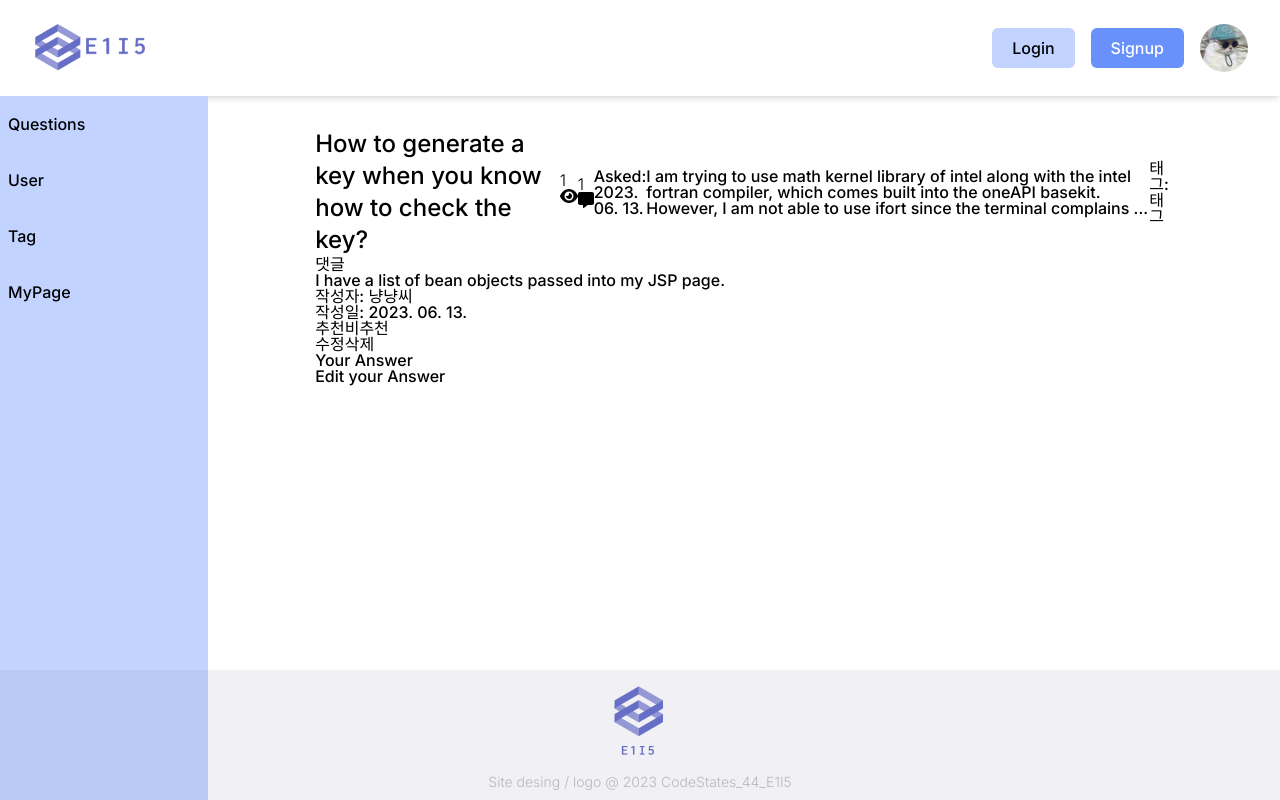
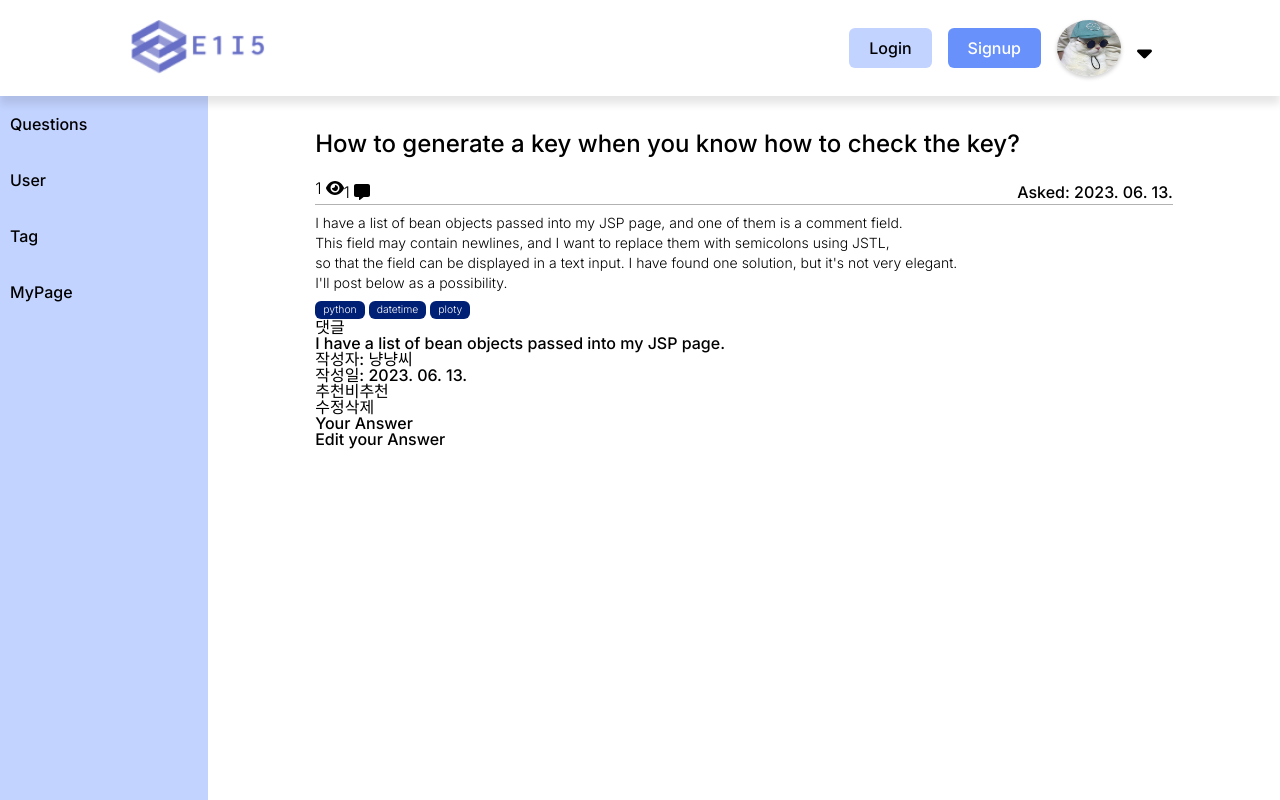
Before and after one commit to codestates-seb/seb44_pre_018, a React (Create React App) app: page /detail/1 in a window 1280 px wide. Shown: the top 800 px of the page. Built offline with nearby package versions, Linux system fonts and the light colour scheme; the HTML template or start-up script is replaced by a standard one.

Commit message:
feat: FE layout 수정

```diff
--- /dev/null
+++ b/src/components/global/Button.js
@@ -0,0 +1,45 @@
+import { useState } from 'react';
+import { Link } from 'react-router-dom';
+import styled from 'styled-components';
+
+const ButtonContainer = styled.div`
+  display: flex;
+  justify-content: center;
+  gap: 1rem;
+`;
+
+const Button = () => {
+  // 로그인 상태를 저장하는 상태 변수
+  const [isLoggedIn, setIsLoggedIn] = useState(false);
+
+  // 로그아웃 시 상태 변경
+  const handleLogout = () => {
+    setIsLoggedIn(false);
+  };
+
+  return (
+    <ButtonContainer>
+      {isLoggedIn ? (
+        <>
+          <Link className="pointBu01" to="/mypage">
+            MyPage
+          </Link>
+          <button className="pointBu02" onClick={handleLogout}>
+            Logout
+          </button>
+        </>
+      ) : (
+        <>
+          <Link className="pointBu01" to="/login">
+            Login
+          </Link>
+          <Link className="pointBu02" to="/">
+            Signup
+          </Link>
+        </>
+      )}
+    </ButtonContainer>
+  );
+};
+
+export default Button;
--- a/src/components/global/Footer.js
+++ b/src/components/global/Footer.js
@@ -1,26 +1,43 @@
+import styled from 'styled-components';
 import logo2 from '../assets/logo-h.png';
+
+const FooterContainer = styled.div`
+  background-color: rgba(130, 130, 170, 0.12);
+  left: 0;
+  bottom: 0;
+  width: 100%;
+  height: 19vh;
+  display: flex;
+  flex-direction: column;
+  justify-content: center;
+  align-items: center;
+  img {
+    width: 8vw;
+    height: 13vh;
+
+    @media (max-width: 768px) {
+      width: 5vw;
+      height: 10vh;
+    }
+  }
+
+  p {
+    font-size: 14px;
+    color: #b8b8b8;
+    margin-top: 8px;
+
+    @media (max-width: 768px) {
+      font-size: 12px;
+    }
+  }
+`;
 
 const Footer = () => {
   return (
-    <div className="footer-container">
-      <div
-        className="h-25 flex justify-center"
-        style={{
-          backgroundColor: 'rgba(130, 130, 170, 0.12)',
-          position: 'absolute',
-          bottom: 0,
-          left: 0,
-          width: '100%',
-        }}
-      >
-        <div className="flex flex-col items-center">
-          <img src={logo2} alt="logo2" className="h-15" />
-          <p className="text-sm font-light py-2" style={{ color: '#B8B8B8' }}>
-            Site desing / logo @ 2023 CodeStates_44_E1I5
-          </p>
-        </div>
-      </div>
-    </div>
+    <FooterContainer>
+      <img src={logo2} alt="logo2" />
+      <p>Site desing / logo @ 2023 CodeStates_44_E1I5</p>
+    </FooterContainer>
   );
 };
 
--- a/src/components/global/Header.js
+++ b/src/components/global/Header.js
@@ -1,53 +1,87 @@
 // 1. 비회원일 때, login signup 버튼 출력
 // 2. 회원일 경우, mypage logout 버튼 출력
 // 3. 태블릿 사이즈로 줄일 경우, navbar사라지고 햄버거 버튼 출력
-import { useState } from 'react';
-import { BrowserRouter, Link } from 'react-router-dom';
+import { BrowserRouter } from 'react-router-dom';
+import Button from './Button';
+
+import styled from 'styled-components';
 import logo from '../assets/logo-w.png';
 import profile from '../assets/profile_image1.jpeg';
+import { FontAwesomeIcon } from '@fortawesome/react-fontawesome';
+import { faBars, faSortDown } from '@fortawesome/free-solid-svg-icons';
+
+const HeaderContainer = styled.header`
+  position: fixed;
+  top: 0;
+  left: 0;
+  width: 100vw;
+  height: 6rem;
+  max-width: 100%;
+  display: flex;
+  justify-content: center;
+  align-items: center;
+  padding: 0 8rem;
+  background-color: #ffffff;
+  box-shadow: 0px 8px 8px rgba(0, 0, 0, 0.1);
+  -webkit-box-shadow: 0px 8px 8px rgba(0, 0, 0, 0.1);
+  -moz-box-shadow: 0px 8px 8px rgba(0, 0, 0, 0.1);
+  z-index: 1;
+
+  .header-wrapper {
+    display: flex;
+    justify-content: space-between;
+    align-items: center;
+    width: 100vw;
+  }
+
+  .logo-img {
+    display: block;
+    width: 10rem;
+    height: 3.5rem;
+  }
+
+  .profile-img {
+    display: block;
+    width: 4rem;
+    height: 3.5rem;
+    border-radius: 50%;
+    box-shadow: 0px 2px 4px rgba(0, 0, 0, 0.2);
+  }
+
+  .right-section {
+    display: flex;
+    justify-content: space-between;
+    align-items: center;
+    gap: 1rem;
+  }
+  .menu-icon {
+    display: none;
+    @media (max-width: 981px) {
+      display: block;
+      padding-right: 20rem;
+      width: 5rem;
+      height: 2rem;
+      cursor: pointer;
+    }
+  }
+`;
 
 const Header = () => {
-  const [isMenuOpen, setIsMenuOpen] = useState(false);
-
-  const toggleMenu = () => {
-    setIsMenuOpen(!isMenuOpen);
-  };
-
   return (
     <BrowserRouter>
-      <header className="flex justify-between items-center h-24 w-screen bg-white shadow-md fixed top-0 left-0">
-        <div className="flex items-center w-screen">
-          <img src={logo} alt="logo" className="h-15 ml-8" />
+      <HeaderContainer>
+        <FontAwesomeIcon icon={faBars} className="menu-icon" />
+        <div className="header-wrapper">
+          <a href="/">
+            <img src={logo} alt="logo" className="logo-img" />
+          </a>
+          <div className="right-section">
+            <Button />
+            <img src={profile} alt="profile" className="profile-img" />
+            <FontAwesomeIcon icon={faSortDown} className="text-2xl" />
+          </div>
         </div>
-        <div className="flex items-center mr-20">
-          <Link className="pointBu01 mr-4" to="/login">
-            Login
-          </Link>
-          <Link className="pointBu02 mr-4" to="/">
-            Signup
-          </Link>
-          <img
-            src={profile}
-            alt="profile"
-            className="h-12 w-12 rounded-full object-cover"
-          />
-        </div>
-
-        <div className="text-lg">
-          {/* 테블릿 사이즈 이상일 때는 햄버거 버튼 출력 */}
-          <button className="block lg:hidden" onClick={toggleMenu}>
-            <i className="fas fa-bars"></i> {/* 햄버거 버튼 아이콘 */}
-          </button>
-        </div>
-        {/* 테블릿 사이즈 이하일 때는 모바일 메뉴 출력 */}
-        <nav
-          className={`lg:hidden ${
-            isMenuOpen ? 'translate-x-0' : 'translate-x-full'
-          } transition-transform duration-300 ease-in-out`}
-        >
-          {/* 네비게이션 바 내용 */}
-        </nav>
-      </header>
+      </HeaderContainer>
     </BrowserRouter>
   );
 };
--- a/src/components/global/Navbar.js
+++ b/src/components/global/Navbar.js
@@ -1,27 +1,45 @@
-import { BrowserRouter, Link } from 'react-router-dom';
+import styled from 'styled-components';
+
+const NavbarContainer = styled.div`
+  @media (max-width: 981px) {
+    display: none;
+  }
+  li {
+    padding-top: 20px;
+    padding-bottom: 20px;
+    padding-left: 10px;
+    &:hover {
+      background: linear-gradient(to right, #b5c4ea 95%, #002075 5%);
+    }
+  }
+  a {
+    color: #000;
+    &:hover {
+      color: #fff;
+    }
+  }
+`;
 
 const Navbar = () => {
   return (
-    <BrowserRouter>
-      <div className="w-52 h-screen bg-pointCol03">
-        <div className="fixed top-24 left-0 w-52 h-screen bg-pointCol03">
-          <div className="flex flex-col justify-center">
-            <Link to="/questions" className="navButton mt-5 mb-5 ml-2">
-              Questions
-            </Link>
-            <Link to="/user" className="navButton mt-5 mb-5 ml-2">
-              User
-            </Link>
-            <Link to="/tag" className="navButton mt-5 mb-5 ml-2">
-              Tag
-            </Link>
-            <Link to="/mypage" className="navButton mt-5 mb-5 ml-2">
-              MyPage
-            </Link>
-          </div>
-        </div>
+    <NavbarContainer className="w-52 h-screen bg-pointCol03">
+      <div className="fixed top-24 left-0 w-52 h-screen bg-pointCol03">
+        <ul className="flex flex-col justify-center">
+          <li>
+            <a href="/questions">Questions</a>
+          </li>
+          <li>
+            <a href="/user">User</a>
+          </li>
+          <li>
+            <a href="/tag">Tag</a>
+          </li>
+          <li>
+            <a href="/mypage">MyPage</a>
+          </li>
+        </ul>
       </div>
-    </BrowserRouter>
+    </NavbarContainer>
   );
 };
 
--- a/src/pages/DetailPage.js
+++ b/src/pages/DetailPage.js
@@ -1,4 +1,3 @@
-/* eslint-disable import/no-unresolved */
 // 1. 회원 & 비회원 구분없이 조회 가능하기
 // 2. 질문 & 답변 불러오기(GET)
 // 3. 답변 추가하기 (POST)
@@ -12,6 +11,7 @@
 import { useState, useEffect } from 'react';
 import ItemView from '../components/global/ItemView';
 import ItemAnswer from '../components/global/ItemAnswer';
+import Tag from '../components/global/Tag';
 
 const DetailPage = () => {
   const [, setViewCount] = useState(0);
@@ -26,21 +26,28 @@ const DetailPage = () => {
 
   return (
     <div className="inner">
-      <div className="flex items-center justify-between">
+      <div>
         <h3 className="maintitle">
           How to generate a key when you know how to check the key?
         </h3>
-        <div className="flex items-center justify-between">
+        <div className="flex items-center justify-between mt-5">
           <ItemView />
           <ItemAnswer />
-          <p>Asked: 2023. 06. 13.</p>
+          <p className="ml-auto">Asked: 2023. 06. 13.</p>
         </div>
-        <p>
-          I am trying to use math kernel library of intel along with the intel
-          fortran compiler, which comes built into the oneAPI basekit. However,
-          I am not able to use ifort since the terminal complains ...
-        </p>
-        <p>태그: 태그</p>
+        <ul className="border-t-[1px] border-black/[.3] border-solid">
+          <p className="text-sm font-light py-2">
+            I have a list of bean objects passed into my JSP page, and one of
+            them is a comment field. <br />
+            This field may contain newlines, and I want to replace them with
+            semicolons using JSTL,
+            <br />
+            so that the field can be displayed in a text input. I have found one
+            solution, but it&apos;s not very elegant. <br />
+            I&apos;ll post below as a possibility.
+          </p>
+          <Tag />
+        </ul>
       </div>
       {/* 댓글 구조 */}
       <h2>댓글</h2>
```
